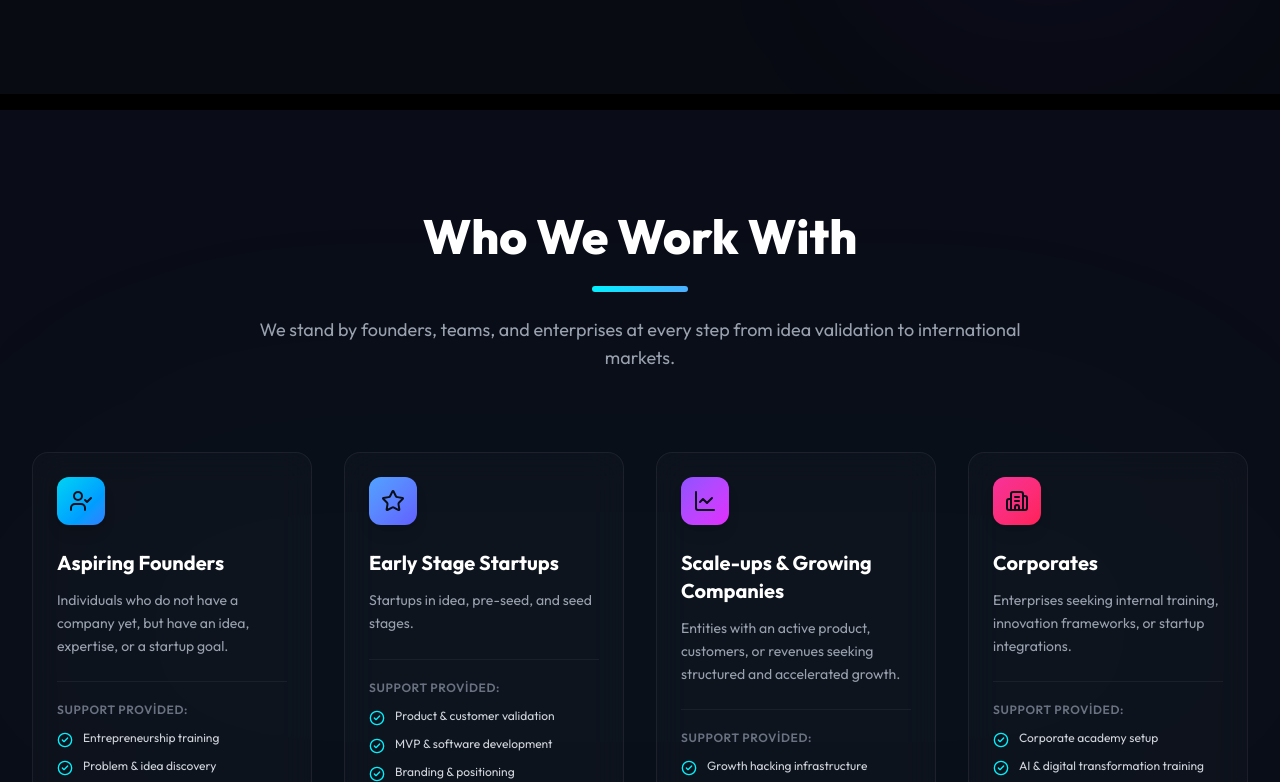
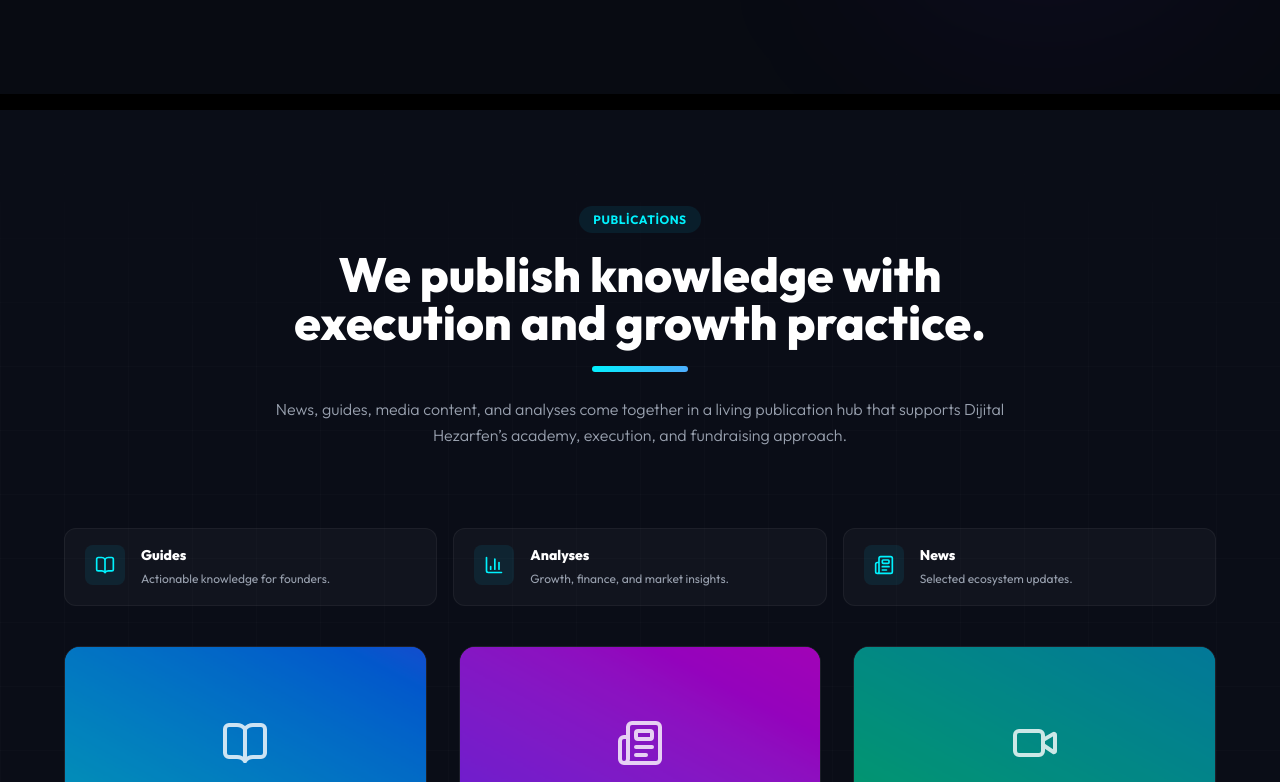
Before and after one commit to kaankarakas34/dijitalhezarfen, a React (Vite) app: page / in a window 1280 px wide. Shown: the part 1378-2160 px from the top of the page. Built offline with nearby package versions, Linux system fonts and the light colour scheme; no server answers.

Commit message:
Place publications as third home section

```diff
--- a/src/pages/Home.jsx
+++ b/src/pages/Home.jsx
@@ -21,6 +21,9 @@
 
       {/* Section 3: Pillars */}
       <AboutPillars lang={lang} />
+
+      {/* Section 3: Featured Publications */}
+      <BlogSection lang={lang} onNavigate={onNavigate} />
 
       {/* Section 2: Audiences */}
       <Audiences lang={lang} onOpenApplyModal={onOpenApplyModal} onFocusSection={onFocusSection} />
@@ -46,9 +49,6 @@
       {/* Section 9: Growth & Venture */}
       <GrowthInvestment lang={lang} onOpenApplyModal={onOpenApplyModal} />
 
-      {/* Featured Publications */}
-      <BlogSection lang={lang} onNavigate={onNavigate} />
-
       {/* Section 10: Media */}
       <MediaSection lang={lang} />
 
```
